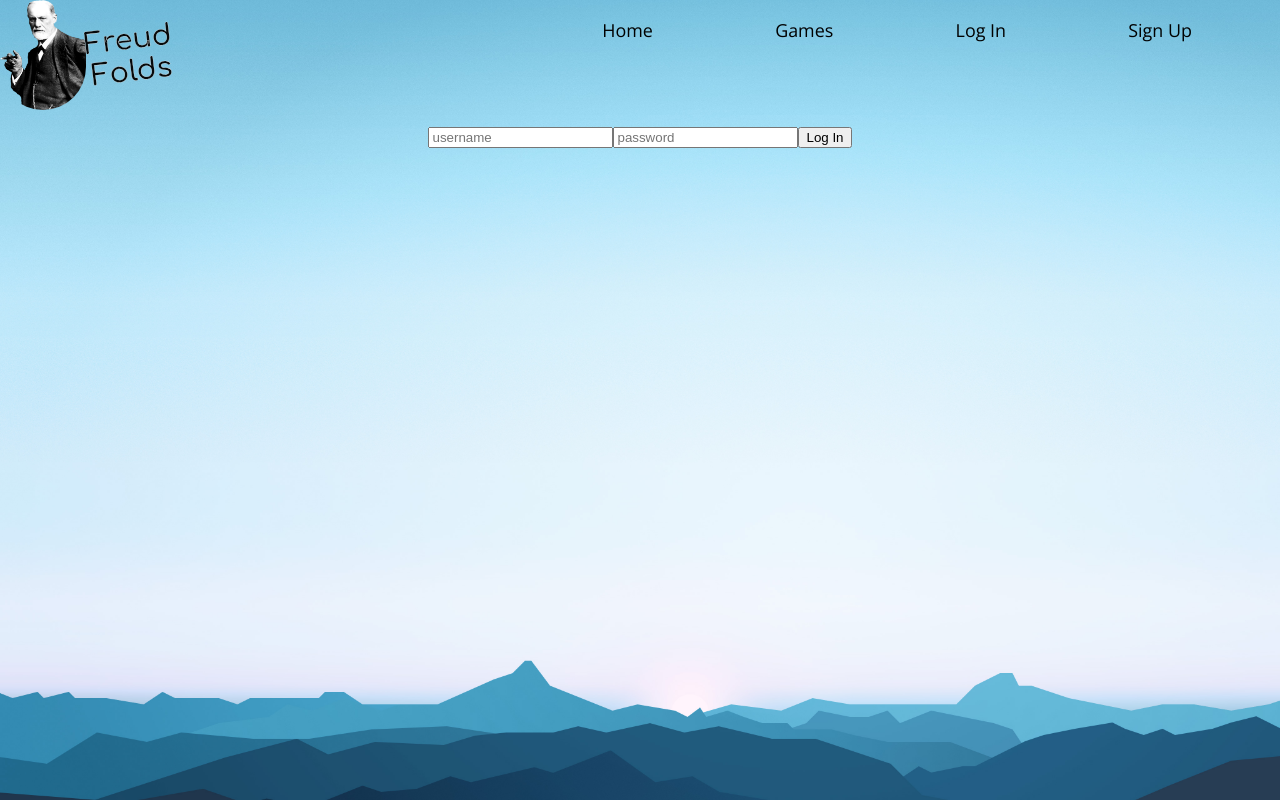
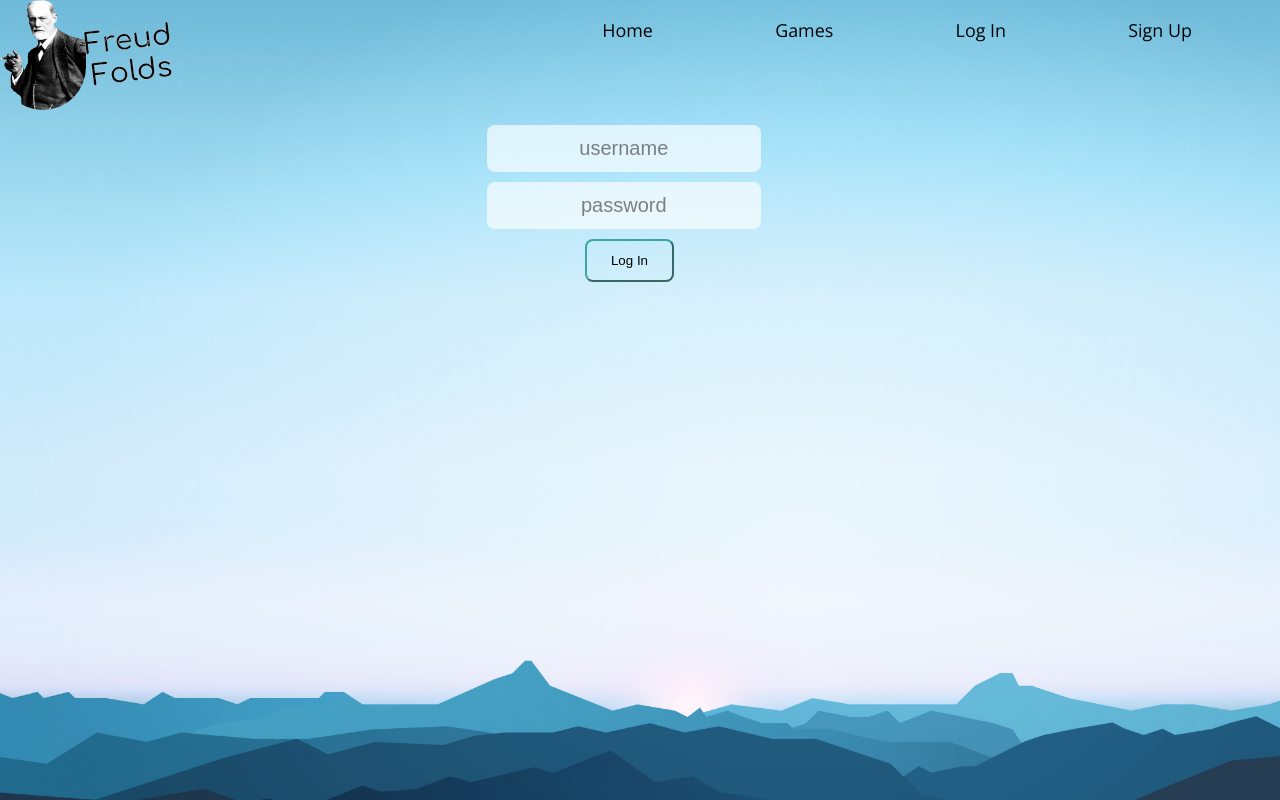
Before and after one commit to eitan-spitz/ff-frontend, a React (Create React App) app: page /login in a window 1280 px wide. Built offline with nearby package versions, Linux system fonts and the light colour scheme.

Commit message:
Forms look much better

```diff
--- a/src/App.css
+++ b/src/App.css
@@ -285,6 +285,7 @@
 
 /* Timer CSS */
 .base-timer {
+
   position: absolute;
   height: 150px;
   width: 150px;
@@ -292,6 +293,9 @@
 
 .base-timer__circle {
   fill: none;
+  position: absolute;
+  width: 150px;
+  height: 150px;
   stroke: none;
 }
 
@@ -300,7 +304,7 @@
   width: 150px;
   height: 150px;
   stroke-width: 7px;
-  stroke: grey;
+  stroke: transparent;
 }
 
 .base-timer__label {
@@ -340,3 +344,71 @@
 .base-timer__svg {
   transform: scaleX(-1);
 }
+
+.form-div {
+  text-align:  center;
+}
+
+.form {
+  display: inline-block;
+  margin: 0 .90em .5em 0;
+  width: auto;
+}
+
+.form input{
+  border-color: transparent;
+  border-radius: .5rem;
+  background-color: rgba(255, 255, 255, 0.7333);
+  color: black;
+  font-size: 20px;
+  display: block;
+  margin: 0 .9em .5em 0;
+  padding: 10px;
+  text-align: center;
+  width: 250px;
+  opacity: 90%;
+}
+
+.form button {
+  color: black;
+  padding:0.90em 1.8em;
+  border-style: transparent;
+  border-color: rgba(9, 139, 133, 0.733);
+  border-width: 3.5px, 1px;
+  border-radius: .5rem;
+  background-color: transparent;
+  margin: 0 .50em .5em 0;
+  text-decoration: none;
+  font-style: normal;
+
+}
+
+.form button:hover {
+  color: rgba(33, 150, 144, 0.733);
+  border-color: rgba(28, 214, 205, 0.733);
+  border-width: 3.5px, 1px;
+  border-radius: .5rem;
+  background-color: transparent;
+  text-decoration: none;
+  font-style: normal;
+
+}
+
+.form button:active {
+  color: black;
+  text-decoration: none;
+  font-style: normal;
+}
+
+.form button:visited {
+  color: black;
+  border-color: transparent;
+  text-decoration: none;
+  font-style: normal;
+}
+
+.form button:link {
+  color: black;
+  text-decoration: none;
+  font-style: normal;
+}
--- a/src/Components/LoginForm.js
+++ b/src/Components/LoginForm.js
@@ -22,14 +22,13 @@ class LoginForm extends React.Component {
 
     render(){
         return(
-            <form onSubmit={this.submitHandler} className="form">
-
-                <input type="text" name="username" placeholder="username" value={this.state.username} onChange={this.changeHandler} />
-                <input type="password" name="password" placeholder="password" value={this.state.password} onChange={this.changeHandler} />
-
-                <button>Log In</button>
-
-            </form>
+            <div className="form-div">
+                <form onSubmit={this.submitHandler} className="form">
+                    <input type="text" name="username" placeholder="username" value={this.state.username} onChange={this.changeHandler} />
+                    <input type="password" name="password" placeholder="password" value={this.state.password} onChange={this.changeHandler} />
+                    <button>Log In</button>
+                </form>
+            </div>
         )
     }
 }
--- a/src/Components/SignupForm.js
+++ b/src/Components/SignupForm.js
@@ -14,7 +14,6 @@ class SignupForm extends React.Component {
     submitHandler = (e) => {
         e.preventDefault()
 
-
         let location = this.props.routerProps.history
         location.replace("/home")
         this.props.submitHandler(this.state)
@@ -22,12 +21,14 @@ class SignupForm extends React.Component {
 
     render(){
         return(
-            <form onSubmit={this.submitHandler} >
+            <div className="form-div">
+            <form onSubmit={this.submitHandler} className="form">
                 <input type="text" name="username" placeholder="username" value={this.state.username} onChange={this.changeHandler} />
                 <input type="email" name="email" placeholder="email" value={this.state.email} onChange={this.changeHandler} />
                 <input type="password" name="password" placeholder="password" value={this.state.password} onChange={this.changeHandler} />
                 <button>Sign up</button>
             </form>
+            </div>
         )
     }
 }
```
